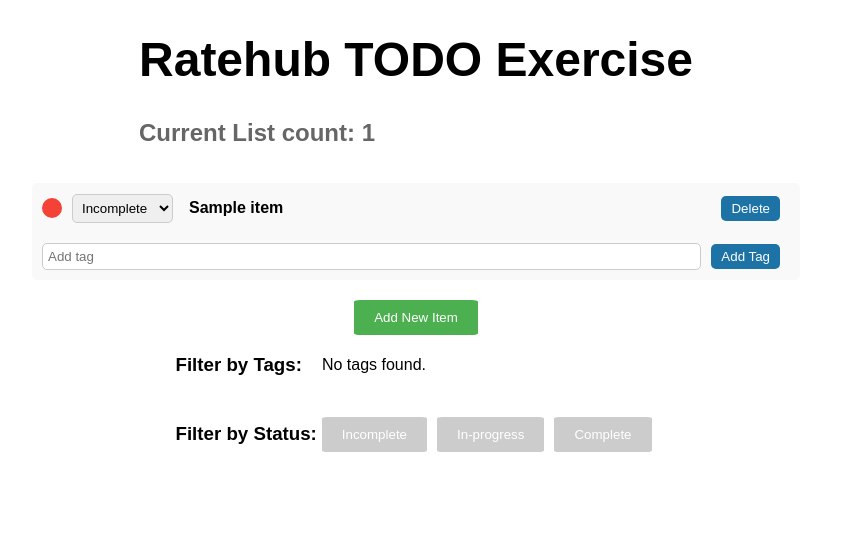
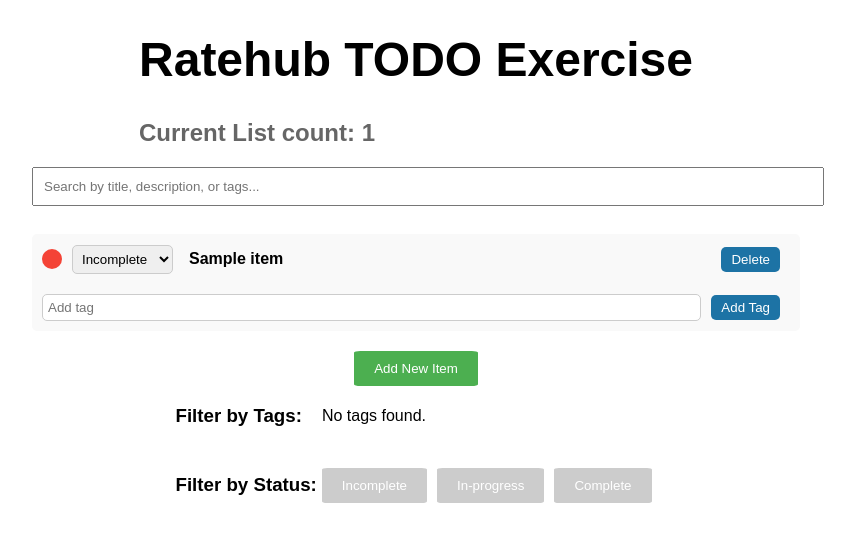
Before and after one commit to rafaelnmgomes/musical-octo-enigma, a React app: page / in a window 1280 px wide. Shown: the top 542 px of the page, without its empty margins (224-1079 px from the left). Built offline with nearby package versions, Linux system fonts and the light colour scheme.

Commit message:
add search

```diff
--- a/src/components/TodoList.jsx
+++ b/src/components/TodoList.jsx
@@ -98,6 +98,8 @@ const getStatusColor = (status) => {
 };
 
 const TodoList = observer(() => {
+  const [searchQuery, setSearchQuery] = React.useState("");
+
   const handleAddItem = () => {
     store.addItem();
     toast.success("Item added successfully!");
@@ -109,24 +111,48 @@ const TodoList = observer(() => {
     store.reorderItems(result.source.index, result.destination.index);
   };
 
+    // Filter the items based on the search query (title, description, tags)
+    const displayedItems = React.useMemo(() => {
+      const q = searchQuery.trim().toLowerCase();
+      if (!q) return store.filteredItems;
+      return store.filteredItems.filter((item) => {
+        const title = (item.title || "").toLowerCase();
+        const desc = (item.description || "").toLowerCase();
+        const tags = Array.isArray(item.tags) ? item.tags.join(" ").toLowerCase() : "";
+        return (
+          title.includes(q) ||
+          desc.includes(q) ||
+          tags.includes(q)
+        );
+      });
+    }, [searchQuery, store.filteredItems]);
+
   return (
     <Wrapper>
       <header>
         <Title>Ratehub TODO Exercise</Title>
-        <Subtitle>Current List count: {store.filteredItems.length}</Subtitle>
+        <Subtitle>Current List count: {displayedItems.length}</Subtitle>
       </header>
       <ListWrapper>
+      <input
+          type="text"
+          placeholder="Search by title, description, or tags..."
+          value={searchQuery}
+          onChange={(e) => setSearchQuery(e.target.value)}
+          aria-label="Search todos"
+          style={{ width: "100%", padding: "10px", marginBottom: "12px" }}
+        />
         <DragDropContext onDragEnd={handleDragEnd}>
           <Droppable droppableId="todo-list">
             {(provided) => (
               <List {...provided.droppableProps} ref={provided.innerRef}>
-                {store.filteredItems.length === 0 ? (
+                {displayedItems.length === 0 ? (
                   <Placeholder>
                     No items available. Try changing the filters or adding new
                     items.
                   </Placeholder>
                 ) : (
-                  store.filteredItems.map((item, index) => (
+                  displayedItems.map((item, index) => (
                     <Draggable
                       key={item.id}
                       draggableId={item.id.toString()}
```
